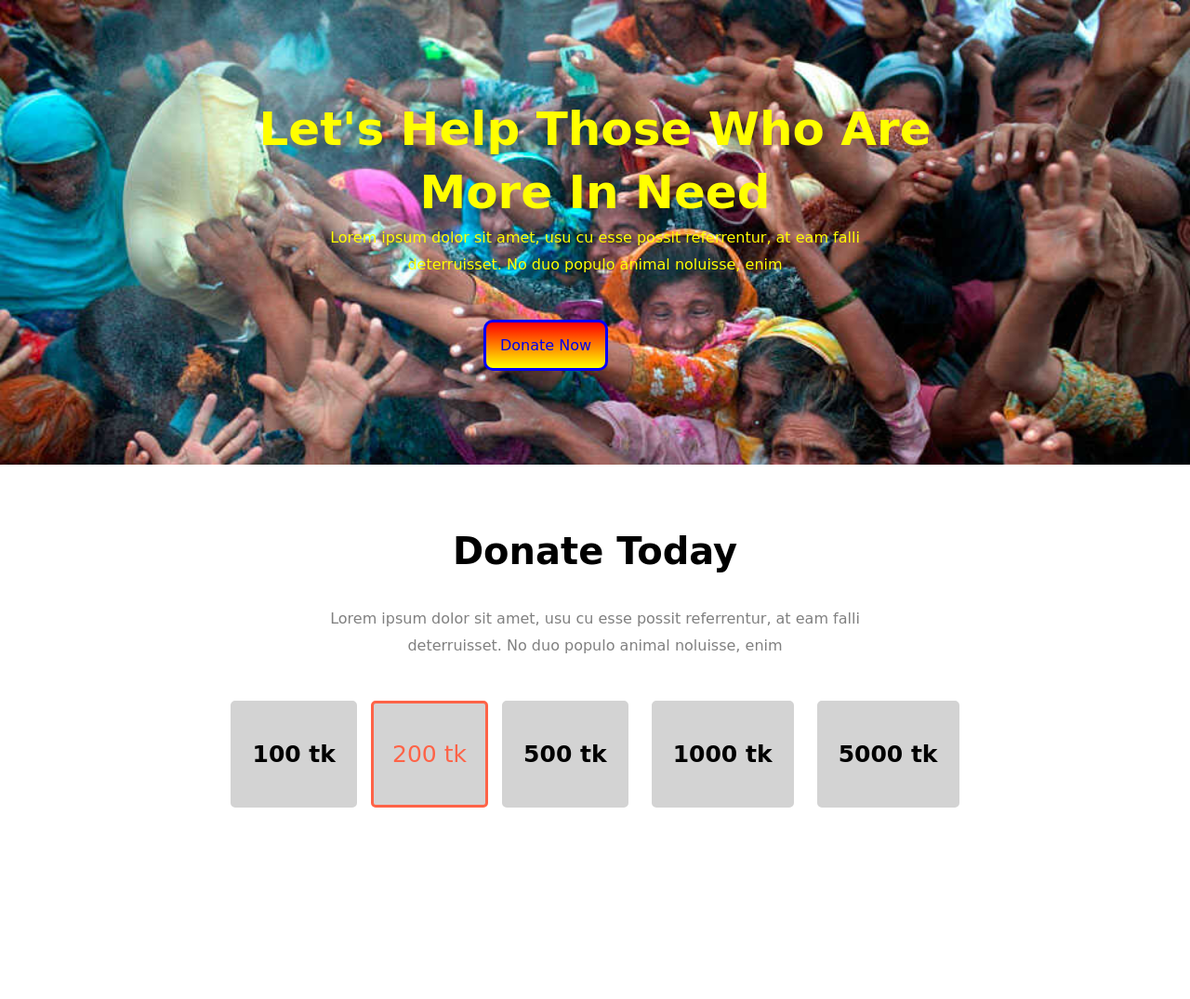
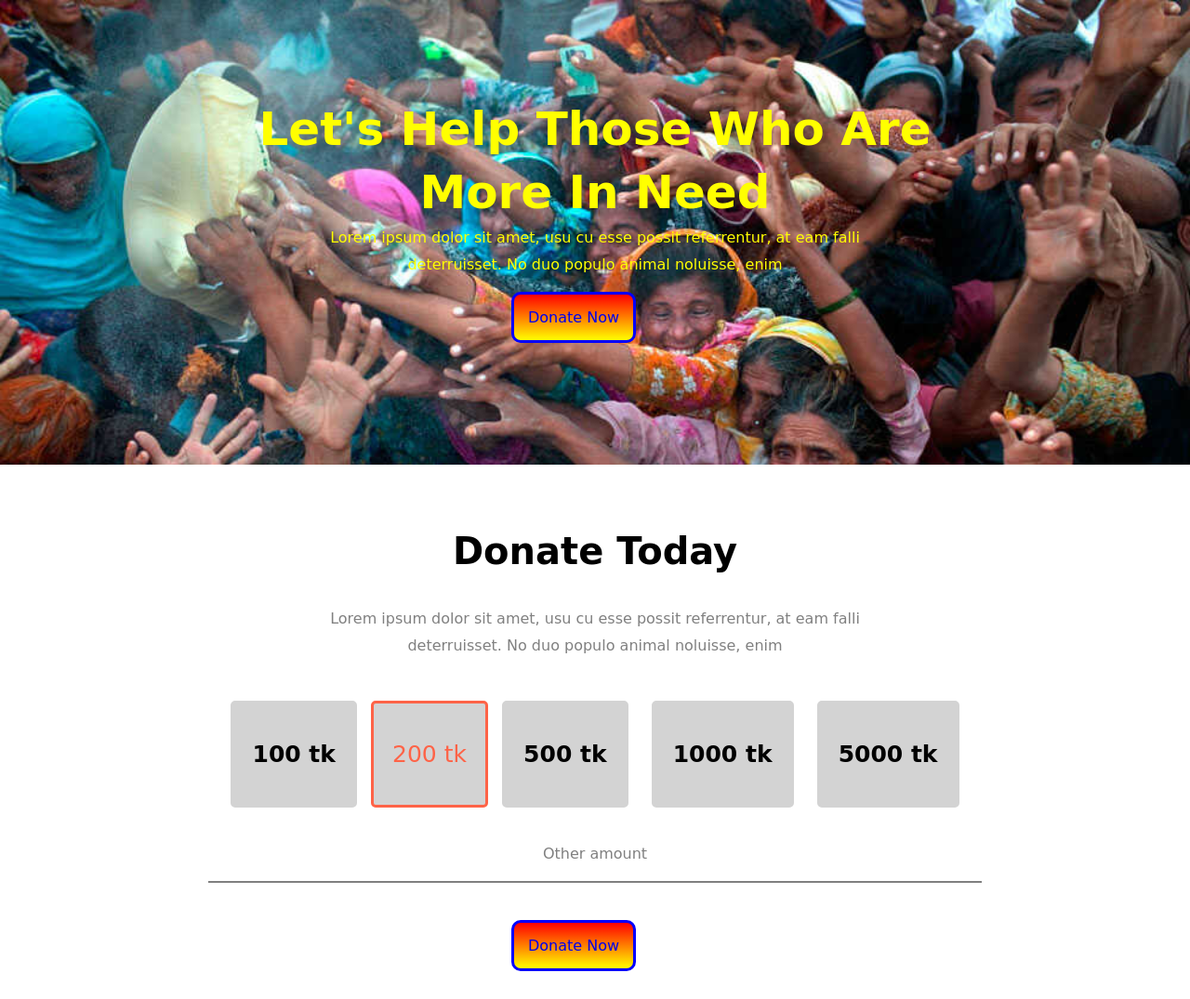
Before and after one commit to younuskhan1/helping-hand, a plain HTML site: page index.html in a window 1280 px wide. Shown: the whole page at 93% size. Before the commit the page ends 879 px from the top, so only its background shows below. Drawn offline with Linux system fonts and the light colour scheme; a web font is replaced by a local one.

Commit message:
donation amount revised

```diff
--- a/index.html
+++ b/index.html
@@ -35,6 +35,10 @@
             <strong>1000 tk</strong>
             <strong>5000 tk</strong>
         </div>
+        <div>
+            <p class="other-amount">Other amount</p>
+            <a class="button" target="_blank" href="https://www.facebook.com/">Donate Now</a>
+        </div>
     </section>
 </body>
 
--- a/style.css
+++ b/style.css
@@ -35,8 +35,9 @@ body {
     padding: 15px;
     border: 3px solid blue;
     border-radius: 10px;
-    margin-top: 50px;
-    margin-left: 520px;
+    margin-top: 20px;
+    margin-left: 550px;
+    margin-bottom: 30px;
 }
 
 .donation-section h1 {
@@ -77,3 +78,10 @@ div strong {
     color: tomato;
 
 }
+
+.other-amount {
+    width: 65%;
+    margin: 20px auto;
+    padding-bottom: 20px;
+    border-bottom: 2px solid gray;
+}
```
